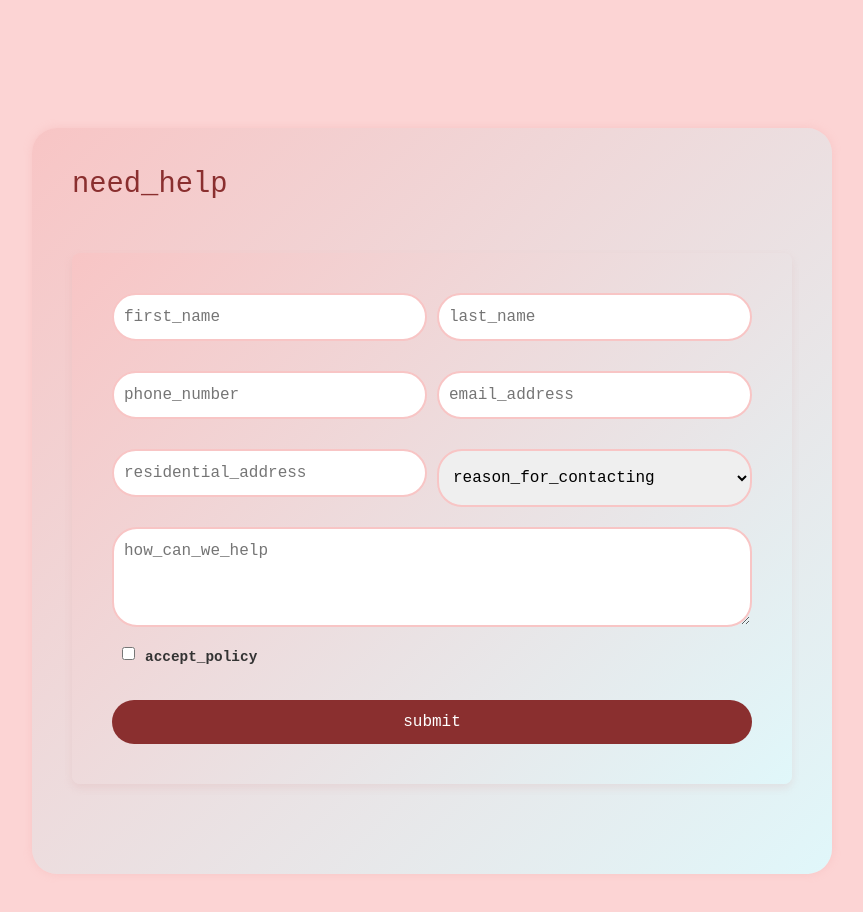
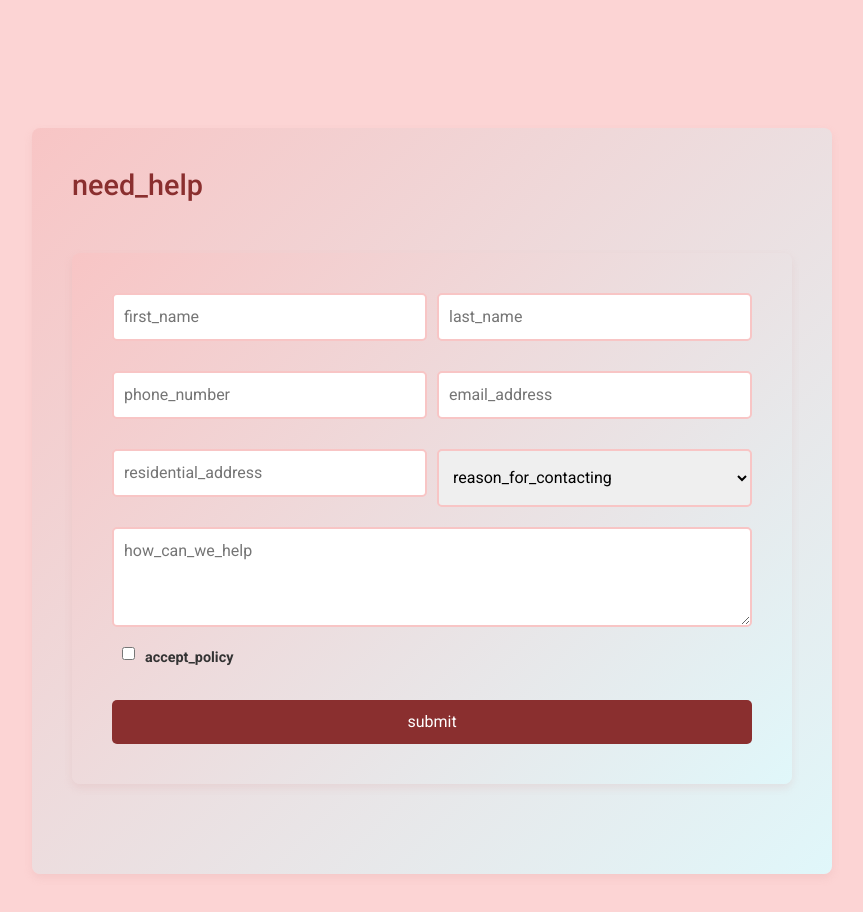
Before and after one commit to brachi2002/latet-lalev, a React (Create React App) app: page / in a window 1280 px wide. Shown: the part 1360-2272 px from the top of the page, without its empty margins (208-1071 px from the left). Built offline with nearby package versions, Linux system fonts and the light colour scheme; no server answers; the database is empty.

Commit message:
Hebrew rtl update

```diff
--- a/src/App.js
+++ b/src/App.js
@@ -1,4 +1,5 @@
 import React from 'react';
+import  { useEffect } from 'react'; // ייבוא useEffect יחד עם React
 import { BrowserRouter as Router, Route, Routes } from 'react-router-dom';
 import Homepage from './components/Homepage';
 import Login from './components/Login';
@@ -15,7 +16,6 @@ import Events from './components/Events';
 import AboutUs from './components/AboutUs';
 import Donations from './components/Donations';
 import MyServices from './components/MyServices';
-import initTranslations from './i18n';
 import Services from './components/Services';
 import Endorsement from './components/Endorsement';
 import Rabbi from './components/Rabbi';
@@ -25,14 +25,23 @@ import './styles.css';
 import VolunteerPopup from './components/VolunteerPopup';
 import Messages from './components/Messages';
 import 'bootstrap/dist/css/bootstrap.min.css';
-import ManageQr from './components/ManageQr';
+import './i18n';
+import { useTranslation } from 'react-i18next';
 
 
 
 
 function App() {
+  const { i18n } = useTranslation();
+  useEffect(() => {
+    if (i18n.language === 'he') {
+      document.body.classList.add('rtl');
+    } else {
+      document.body.classList.remove('rtl');
+    }
+  }, [i18n.language]);
+  return (
 
-  return (
     <Router>
       <div className="App">
         <Routes>
@@ -58,7 +67,6 @@ function App() {
           <Route path="/admin" element={<ProtectedRoute><AdminDashboard /></ProtectedRoute>} />
           <Route path="/admin/dashboard" element={<ProtectedRoute><AdminDashboard /></ProtectedRoute>} />
           <Route path="/admin/messages" element={<ProtectedRoute><Messages /></ProtectedRoute>} />
-          <Route path="/admin/manage-qr" element={<ProtectedRoute><ManageQr /></ProtectedRoute>} />
           <Route path="/admin/add-volunteer-option" element={<ProtectedRoute><AdminAddVolunteerOption /></ProtectedRoute>} />
           <Route path="/admin/language-support" element={<ProtectedRoute><LanguageSupport /></ProtectedRoute>} />
           <Route path="/admin/edit-about-us" element={<ProtectedRoute><AdminEditAboutUs /></ProtectedRoute>} />
--- a/src/components/ContactForm.css
+++ b/src/components/ContactForm.css
@@ -5,27 +5,18 @@
   box-shadow: 0 4px 8px rgba(215, 156, 156, 0.2); /* צבע משני */
   max-width: 800px;
   margin: 20px auto;
-    box-shadow: 0 0 10px #f8c5c5;
-    border-radius: 25px;
-    font-family: Courier New;
-    font-weight: bold;
-
 }
 
 .contact-form h2 {
   margin-bottom: 20px;
   font-size: 1.8rem;
   color: #8a2f2f; /* צבע ראשי */
-  border-radius: 25px;
-
 }
 
 .form-group {
   display: flex;
   flex-wrap: wrap;
   gap: 10px;
-  border-radius: 25px;
-
 }
 
 .form-group input,
@@ -35,24 +26,16 @@
   padding: 10px;
   font-size: 1rem;
   border: 2px solid #f8c5c5; /* צבע משני */
-  border-radius: 25px;
+  border-radius: 5px;
   margin-bottom: 10px;
   box-sizing: border-box;
   transition: box-shadow 0.3s, border-color 0.3s;
-  border-radius: 25px;
-  font-family: Courier New;
-
-
 }
 
 .form-group input[type="text"],
 .form-group input[type="tel"],
 .form-group input[type="email"] {
   border: 2px solid #f8c5c5; /* צבע משני */
-  border-radius: 25px;
-  font-family: Courier New;
-
-
 }
 
 .form-group input[type="text"]:focus,
@@ -60,37 +43,22 @@
 .form-group input[type="email"]:focus {
   box-shadow: 0 0 10px rgba(0, 0, 0, 0.2);
   border-color: #8a2f2f; /* צבע ראשי */
-  border-radius: 25px;
-  border: 2px solid #f8c5c5; /* צבע משני */
-  font-family: Courier New;
-
-
 }
 
 .form-group select:focus,
 .form-group textarea:focus {
   box-shadow: 0 0 10px rgba(0, 0, 0, 0.2);
   border-color: #8a2f2f; /* צבע ראשי */
-  border-radius: 25px;
-  font-family: Courier New;
-
-
 }
 
 .form-group textarea {
   flex: 1 1 100%;
   height: 100px;
-  border-radius: 25px;
-  font-family: Courier New;
-
 }
 
 .form-group input[type="checkbox"] {
   flex: 0 0 auto;
   margin-left: 10px;
-  border-radius: 25px;
-  font-family: Courier New;
-
 }
 
 .form-group label {
@@ -99,24 +67,30 @@
   align-items: center;
   font-size: 0.9rem;
   color: #333;
-  border-radius: 25px;
-  font-family: Courier New;
-
 }
 
 .submit-button {
-  display: inline-block;
+  background-color: #8a2f2f; /* צבע ראשי */
+  color: #ffffff;
+  border: none;
+  padding: 10px 20px;
   cursor: pointer;
-  background: linear-gradient(to right, #8a2f2f, #8a2f2f); /* גרדיאנט לכפתורים */
-  color: #ffffff;
-  padding: 10px 20px;
-  border-radius: 25px; /* עיגול פינות הכפתור */
-  margin-right: 10px;
+  font-size: 1rem;
+  border-radius: 5px;
   transition: background-color 0.3s, transform 0.3s;
-  font-family: Courier New;
+  display: block;
+  margin: 20px auto 0;
 }
 
 .submit-button:hover {
-  background: linear-gradient(to right, #8a2f2f, #8a2f2f); /* צבע כפתור בעת ריחוף */
-    transform: scale(1.05);
+  background-color: #f8c5c5; /* צבע משני */
+  transform: scale(1.05);
 }
+/* יישור טקסט לימין בשדות טופס כאשר השפה היא עברית */
+.rtl input[type="text"],
+.rtl input[type="email"],
+.rtl input[type="tel"],
+.rtl textarea {
+  direction: rtl;
+  text-align: right;
+}
--- a/src/components/ContactForm.js
+++ b/src/components/ContactForm.js
@@ -1,13 +1,11 @@
 import React, { useState } from 'react';
-import { db} from '../firebase'; // Ensure this import is correct
+import { db } from '../firebase'; // Ensure this import is correct
 import { collection, addDoc } from 'firebase/firestore';
 import './ContactForm.css';
 import { useTranslation } from 'react-i18next';
 
-
-
 function ContactForm() {
-  const { t } = useTranslation();
+  const { t, i18n } = useTranslation();
   const [formData, setFormData] = useState({
     name: '',
     familyName: '',
@@ -51,7 +49,7 @@ function ContactForm() {
   };
 
   return (
-    <div className="contact-form">
+    <div className={`contact-form ${i18n.language === 'he' ? 'rtl' : ''}`}>
       <h2>{t('need_help')}</h2>
       <form onSubmit={handleSubmit}>
         <div className="form-group">
--- a/src/components/VolunteerPopup.js
+++ b/src/components/VolunteerPopup.js
@@ -3,11 +3,13 @@ import { db, auth } from '../firebase';
 import { useAuthState } from 'react-firebase-hooks/auth';
 import { updateDoc, collection, getDocs, arrayUnion, getDoc, doc } from 'firebase/firestore';
 import './VolunteerPopup.css';
+import { useTranslation } from 'react-i18next';
 
 const VolunteerPopup = ({ showPopup, setShowPopup }) => {
   const [authUser, loading, error] = useAuthState(auth);
   const [isVolunteer, setIsVolunteer] = useState(false);
   const [messages, setMessages] = useState([]);
+  const { t } = useTranslation();
 
   useEffect(() => {
     const fetchUserData = async () => {
@@ -78,13 +80,13 @@ const VolunteerPopup = ({ showPopup, setShowPopup }) => {
         <div className="popup">
           <div className="popup-content">
             <button className="close-popup" onClick={() => setShowPopup(false)}></button>
-            <h3>Volunteers Messages</h3>
+            <h3>{t('volunteers_messages')}</h3>
             <ul className="messages-list">
               {messages.map(msg => (
                 <li key={msg.id} className="message-item">
                   <p>{msg.content}</p>
                   <p><small>{formatDate(msg.createdAt)}</small></p>
-                  <button className="accept-button" onClick={() => handleAcceptMission(msg.id)}>I want to volunteer</button>
+                  <button className="accept-button" onClick={() => handleAcceptMission(msg.id)}>{t('I_want_to_volunteer')}</button>
                 </li>
               ))}
             </ul>
```
Also changed, not shown: src/App.css (+10 -0 lines).
